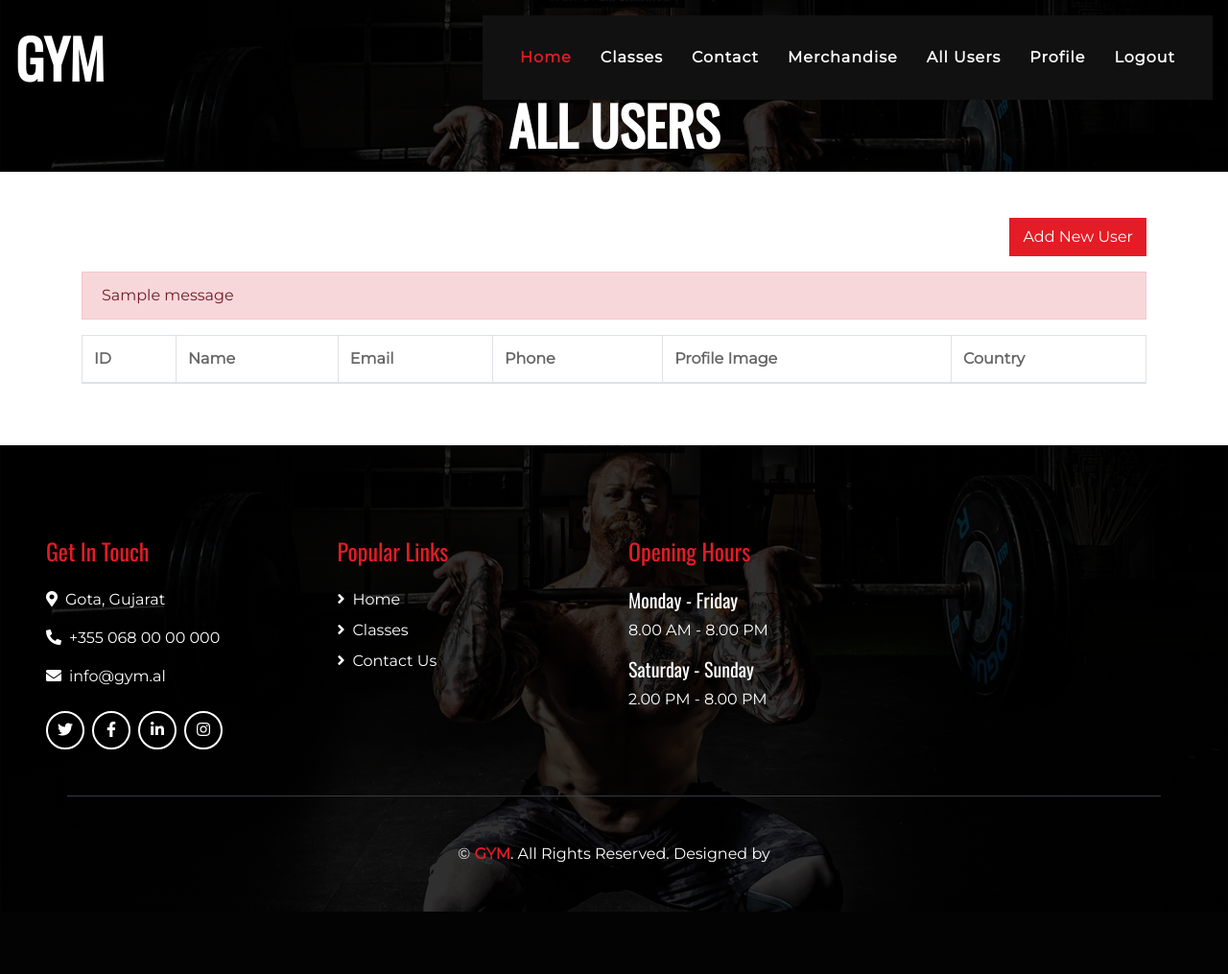
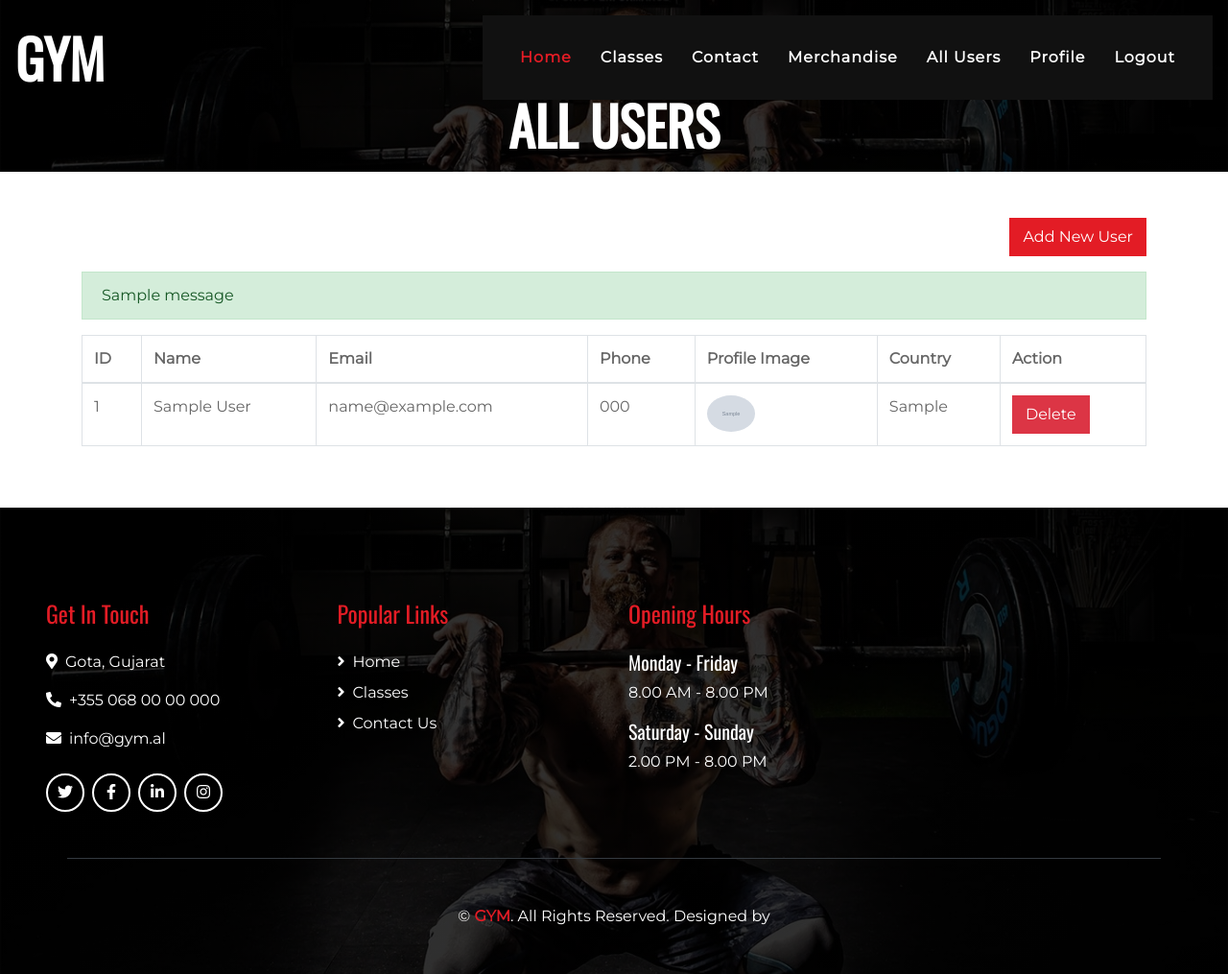
Before and after one commit to dipika-nikam/gym, a Django app: page /all-users/ in a window 1280 px wide. Shown: the whole page at 96% size. Before the commit the page ends 950 px from the top, so only its background shows below. Run offline with Django 4.2, Linux system fonts and the light colour scheme; a user stored in the database is signed in; tables that the repository leaves empty hold one stand-in row (values such as "Sample post"); grey boxes marked "Sample" are stand-in pictures; one stand-in notice (Sample message) is shown; lists and menus that the app fills with data are empty; some libraries are stand-ins or nearby versions.

Commit message:
feat : user lists

```diff
--- a/core/admin.py
+++ b/core/admin.py
@@ -1,5 +1,5 @@
 from django.contrib import admin
-from . models import Profile, Contact, Product, Order, OrderItem, ClassSchedule
+from . models import Profile, Contact, Product, Order, OrderItem, ClassSchedule, AddUsers
 
 admin.site.register(Profile)
 admin.site.register(Contact)
@@ -7,3 +7,4 @@ admin.site.register(Product)
 admin.site.register(Order)
 admin.site.register(OrderItem)
 admin.site.register(ClassSchedule)
+admin.site.register(AddUsers)
--- a/core/models.py
+++ b/core/models.py
@@ -132,3 +132,14 @@ class ClassSchedule(models.Model):
 
     def __str__(self):
         return f"{self.day} - {self.time_slot}"
+
+
+class AddUsers(models.Model):
+    name = models.CharField(max_length=100)
+    email = models.EmailField(unique=True)
+    phone = models.CharField(max_length=10)
+    profileimage = models.ImageField(upload_to="profileimage")
+    country = models.CharField(max_length=50)
+
+    def __str__(self):
+         return self.name
--- a/core/urls.py
+++ b/core/urls.py
@@ -21,6 +21,7 @@ urlpatterns = [
     path('update_quantity/<int:item_id>/<int:new_quantity>/', views.update_quantity, name='update_quantity'),
     path('all-users/', views.users, name="all-users"),
     path('add-user/', views.add_user, name='add-user'),
+    path('delete-user/<int:user_id>/', views.delete_user, name='delete-user'),
     path('cart/', views.cart, name="cart"),
     path('add-to-cart/<int:choice>/', views.add_to_cart, name="add-to-cart"),
     path('order_checkout/<int:id>/', views.order_checkout, name="order_checkout"),
--- a/core/views.py
+++ b/core/views.py
@@ -1,7 +1,7 @@
 from django.shortcuts import render, get_object_or_404, HttpResponse, redirect
-from . models import Profile, Product, Order, OrderItem, ClassSchedule
+from . models import Profile, Product, Order, OrderItem, ClassSchedule, AddUsers
 from django.contrib.auth.models import User
-from core.forms import ContactForm, ProfileForm
+from core.forms import ContactForm, ProfileForm, CustomUserForm
 from django.contrib import messages
 from django.conf import settings
 from django.http.response import JsonResponse
@@ -279,23 +279,28 @@ def order_checkout(request, id):
 
 @login_required(login_url='/authentication/login/')
 def users(request):
-    items = User.objects.all()
+    items = AddUsers.objects.all()
     return render(request, "allusers.html", {"items":items})
 
 
 @login_required(login_url='/authentication/login/')
 def add_user(request):
     if request.method == 'POST':
-        form = UserCreationForm(request.POST)
+        form = CustomUserForm(request.POST, request.FILES)
         if form.is_valid():
             form.save()
             messages.success(request, 'User has been added successfully.')
             return redirect('all-users')
     else:
-        form = UserCreationForm()
+        form = CustomUserForm()
 
     context = {'form': form}
     return render(request, 'add_user.html', context)
+
+def delete_user(request, user_id):
+    user = get_object_or_404(AddUsers, id=user_id)
+    user.delete()
+    return redirect('all-users')
 
 
 def update_quantity(request, item_id, new_quantity):
--- a/templates/allusers.html
+++ b/templates/allusers.html
@@ -11,7 +11,7 @@
         </div>
     </div>
     {% for message in messages %}
-    <div class="alert alert-danger" role="alert">{{ message }}</div>
+    <div class="alert alert-success" role="alert">{{ message }}</div>
     {% endfor %}
     <div class="table-responsive">
         <table class="table table-bordered">
@@ -23,22 +23,50 @@
                     <th>Phone</th>
                     <th>Profile Image</th>
                     <th>Country</th>
+                    <th>Action</th>
                 </tr>
             </thead>
             <tbody>
                 {% for item in items %} {% if not item.is_superuser %}
                 <tr>
                     <td>{{ item.id }}</td>
-                    <td>{{ item.username }}</td>
+                    <td>{{ item.name }}</td>
                     <td>{{ item.email }}</td>
                     <td>{{ item.phone }}</td>
                     <td>
-                        {% if item.profile_image %}
-                        <img src="{{ item.profile_image.url }}" class="rounded-circle" width="50px"> {% else %}
-                        <img src="{% static 'C:\Users\INF-0005\Desktop\gym\static\img\carousel-1.jpg' %}" class="rounded-circle" width="75px"> {% endif %}
+                        {% if item.profileimage %}
+                        <img src="{{ item.profileimage.url }}" class="rounded-circle" width="50px"> {% else %}
+                        <img src="{% static 'img/default-profile.jpg' %}" class="rounded-circle" width="50px"> {% endif %}
                     </td>
                     <td>{{ item.country }}</td>
+                    <td>
+                        <a href="#" class="btn btn-danger" data-toggle="modal" data-target="#deleteModal{{ item.id }}">Delete</a>
+                        <!-- <a href="#" class="btn btn-info" data-toggle="modal" data-target="#updateModal{{ item.id }}">Update</a> -->
+                    </td>
                 </tr>
+                <!-- Modal -->
+                <div class="modal fade" id="deleteModal{{ item.id }}" tabindex="-1" role="dialog" aria-labelledby="deleteModalLabel" aria-hidden="true">
+                    <div class="modal-dialog" role="document">
+                        <div class="modal-content">
+                            <div class="modal-header">
+                                <h5 class="modal-title" id="deleteModalLabel">Confirm Deletion</h5>
+                                <button type="button" class="close" data-dismiss="modal" aria-label="Close">
+                                    <span aria-hidden="true">&times;</span>
+                                </button>
+                            </div>
+                            <div class="modal-body">
+                                Are you sure you want to delete {{ item.name }}?
+                            </div>
+                            <div class="modal-footer">
+                                <button type="button" class="btn btn-secondary" data-dismiss="modal">Cancel</button>
+                                <form method="post" action="{% url 'delete-user' item.id %}">
+                                    {% csrf_token %}
+                                    <button type="submit" class="btn btn-danger">Delete</button>
+                                </form>
+                            </div>
+                        </div>
+                    </div>
+                </div>
                 {% endif %} {% endfor %}
             </tbody>
         </table>
```
Also changed, not shown: core/forms.py (+7 -1 lines), templates/add_user.html (+38 -5 lines), templates/products.html (+28 -5 lines).
